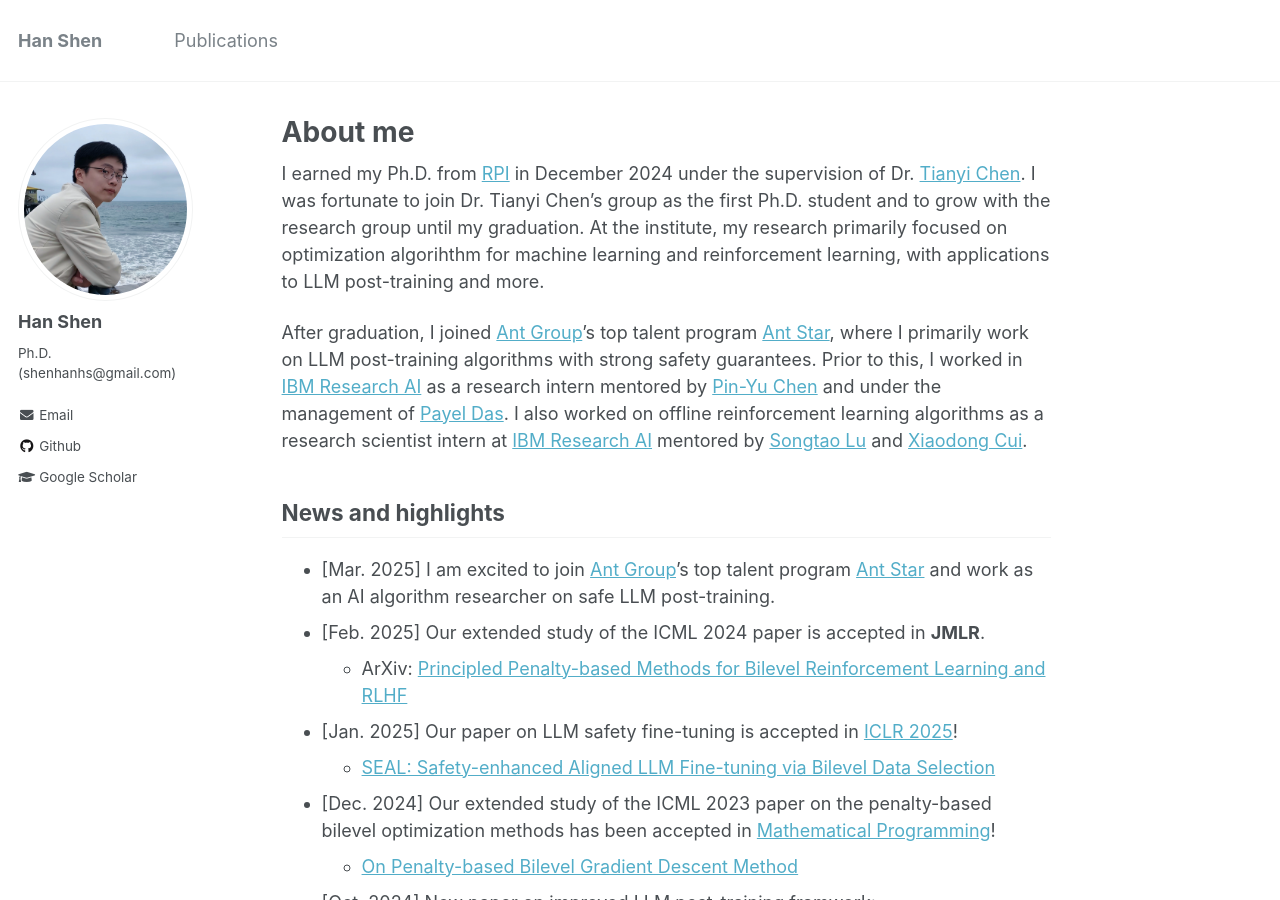
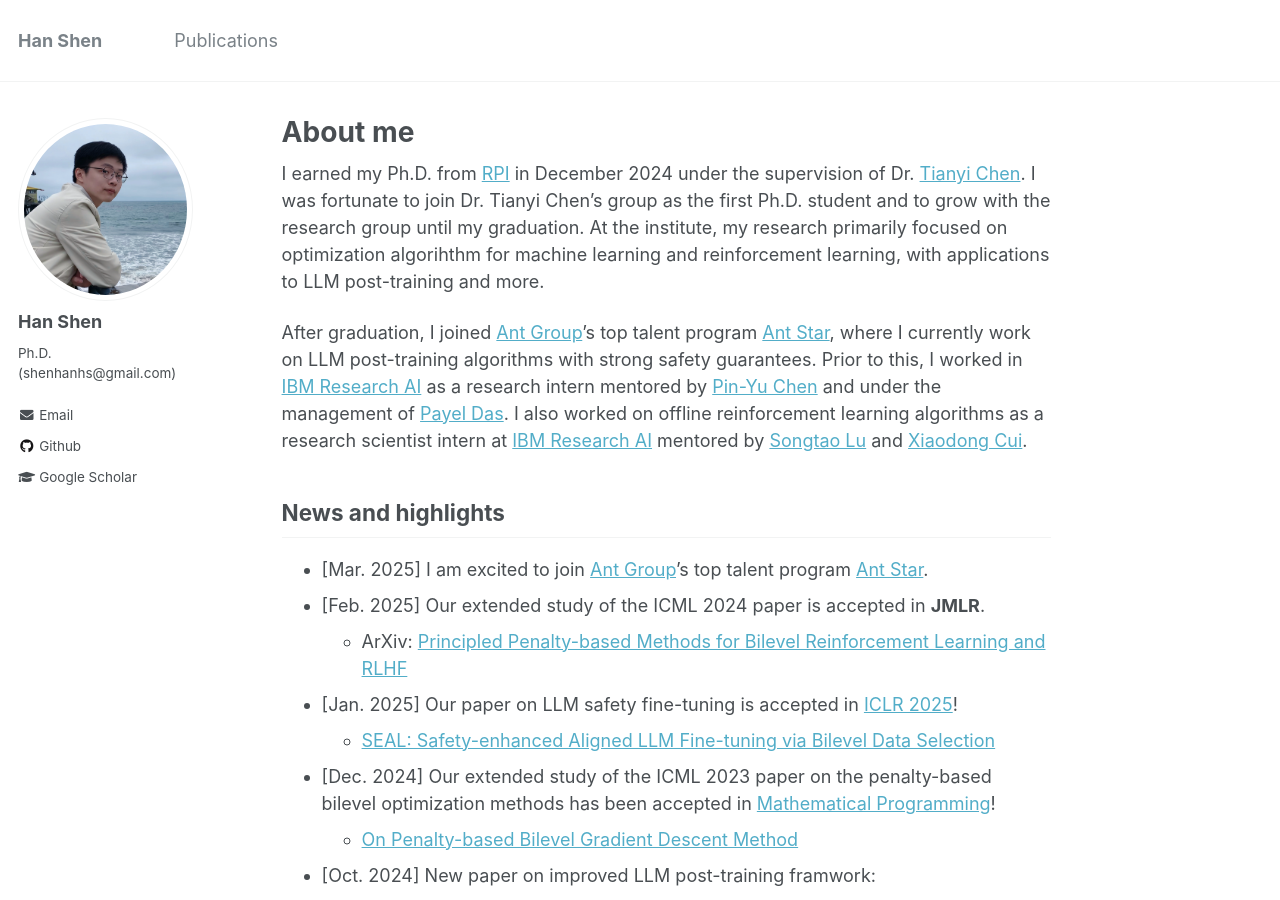
Before and after one commit to hanshen95/hanshen95.github.io, a Jekyll site: the page built from _pages/about.md, in a window 1280 px wide and 900 px high. Built offline with Jekyll 4.4.1, drawn with Linux system fonts in a browser that asks for light colours; some of the changed text lies outside the part shown.

Commit message:
Update about.md

```diff
--- a/_pages/about.md
+++ b/_pages/about.md
@@ -11,7 +11,7 @@ redirect_from:
 
 I earned my Ph.D. from [RPI](https://www.rpi.edu/) in December 2024 under the supervision of Dr. [Tianyi Chen](https://chentianyi1991.github.io/). I was fortunate to join Dr. Tianyi Chen's group as the first Ph.D. student and to grow with the research group until my graduation. At the institute, my research primarily focused on optimization algorihthm for machine learning and reinforcement learning, with applications to LLM post-training and more.
 
-After graduation, I joined [Ant Group](https://www.antgroup.com/en)'s top talent program [Ant Star](https://talent.antgroup.com/ant-star), where I primarily work on LLM post-training algorithms with strong safety guarantees.
+After graduation, I joined [Ant Group](https://www.antgroup.com/en)'s top talent program [Ant Star](https://talent.antgroup.com/ant-star), where I currently work on LLM post-training algorithms with strong safety guarantees.
 Prior to this, I worked in [IBM Research AI](https://research.ibm.com/artificial-intelligence) as a research intern mentored by [Pin-Yu Chen](https://sites.google.com/site/pinyuchenpage/) and under the management of [Payel Das](https://scholar.google.com/citations?user=1vs31MgAAAAJ&hl=en).
 I also worked on offline reinforcement learning algorithms as a research scientist intern at [IBM Research AI](https://research.ibm.com/artificial-intelligence) mentored by [Songtao Lu](https://sites.google.com/site/lusongtaoee) and [Xiaodong Cui](https://research.ibm.com/people/xiaodong-cui).
 
@@ -31,7 +31,7 @@ My research spans the areas of optimization algorithms and machine learning, cov
 
 
 ## News and highlights
-* [Mar. 2025] I am excited to join [Ant Group](https://www.antgroup.com/en)'s top talent program [Ant Star](https://talent.antgroup.com/ant-star) and work as an AI algorithm researcher on safe LLM post-training.
+* [Mar. 2025] I am excited to join [Ant Group](https://www.antgroup.com/en)'s top talent program [Ant Star](https://talent.antgroup.com/ant-star).
 * [Feb. 2025] Our extended study of the ICML 2024 paper is accepted in <b>JMLR</b>.
   * ArXiv: [Principled Penalty-based Methods for Bilevel Reinforcement Learning and RLHF](https://arxiv.org/abs/2410.07471)
 * [Jan. 2025] Our paper on LLM safety fine-tuning is accepted in [ICLR 2025](https://iclr.cc/)!
@@ -131,7 +131,7 @@ Reviewer/program committee for
 
 ### Ant Group. (CH) Present
 
-* AI algorithm researcher, joined via [Ant Star](https://talent.antgroup.com/ant-star) talent program.
+* AI algorithm engineer, joined via [Ant Star](https://talent.antgroup.com/ant-star) talent program.
 
 ### IBM Research AI. (US) 05.2024 - 08.2024
 
```
